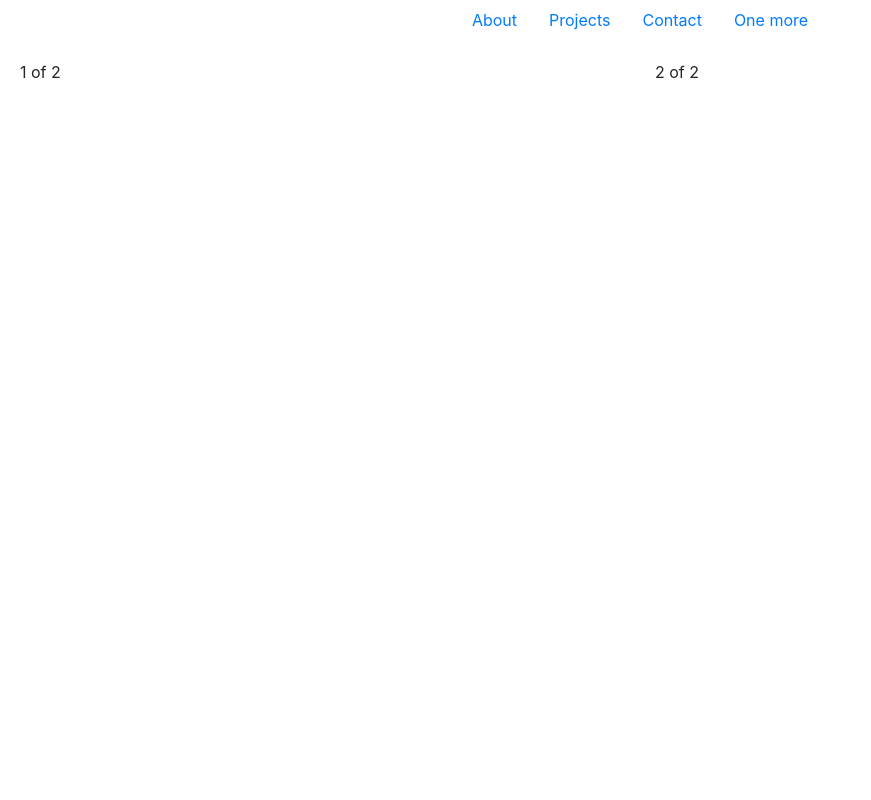
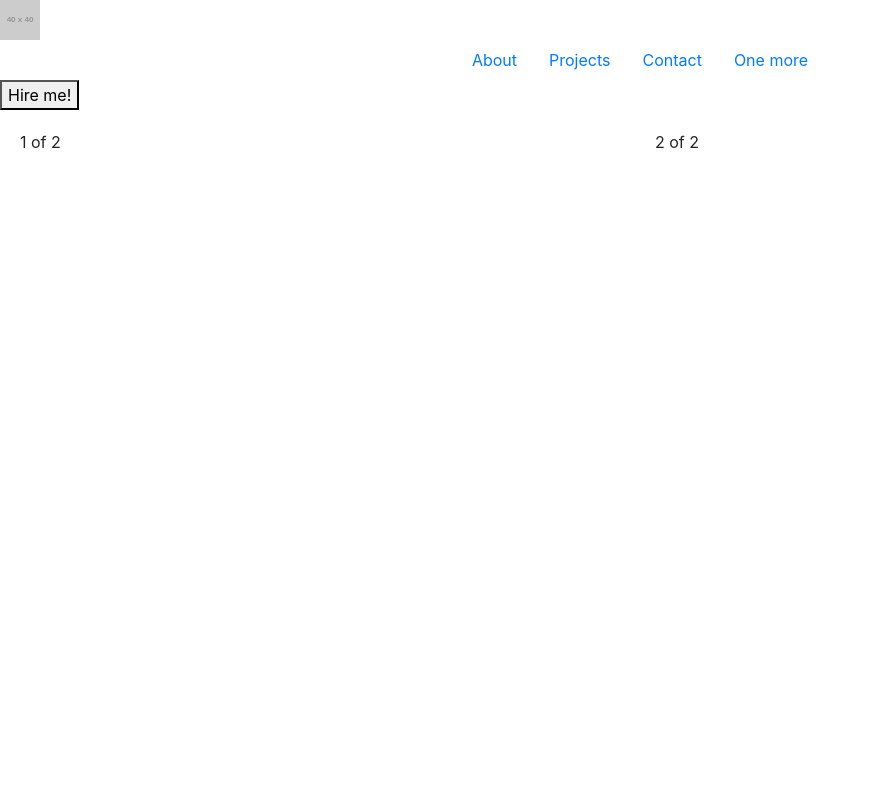
Before and after one commit to AtarDavid/Portfolio, a website: page index.html in a window 1280 px wide. Shown: the top 800 px of the page, without its empty margins (0-871 px from the left). Drawn offline with Linux system fonts and the light colour scheme; placeholder pictures from the web are drawn by us.

Commit message:
header styles, logo, button

```diff
--- a/index.html
+++ b/index.html
@@ -11,6 +11,11 @@
 
 <body>
     <header>
+        <div class="logo">
+            <a href="#">
+                <img src="https://via.placeholder.com/40" alt="Home">
+            </a>
+        </div>
         <nav>
             <ul class="nav justify-content-center">
                 <li class="nav-item">
@@ -27,6 +32,9 @@
                 </li>
             </ul>
         </nav>
+        <button>
+            Hire me!
+        </button>
     </header>
     <main>
         <section>
--- /dev/null
+++ b/scss/partials/_header.scss
@@ -0,0 +1,18 @@
+header {
+    position: absolute;
+    z-index: 100;
+    width: 100%;
+    padding: 10px;
+    display: flex;
+    justify-content: space-between;
+}
+
+.nav-link {
+    color: black;
+    &:visited  {
+        color: black;
+    }
+    &:hover {
+        color: grey;
+    }
+}
--- a/scss/style.scss
+++ b/scss/style.scss
@@ -10,6 +10,7 @@
 @import "../node_modules/bootstrap/scss/nav";
 
 // Custom styles
-@import "./partials/main"
+@import "./partials/main";
+@import "./partials/header"
 
 // @import "../node_modules/bootstrap/scss/bootstrap.scss"
```
